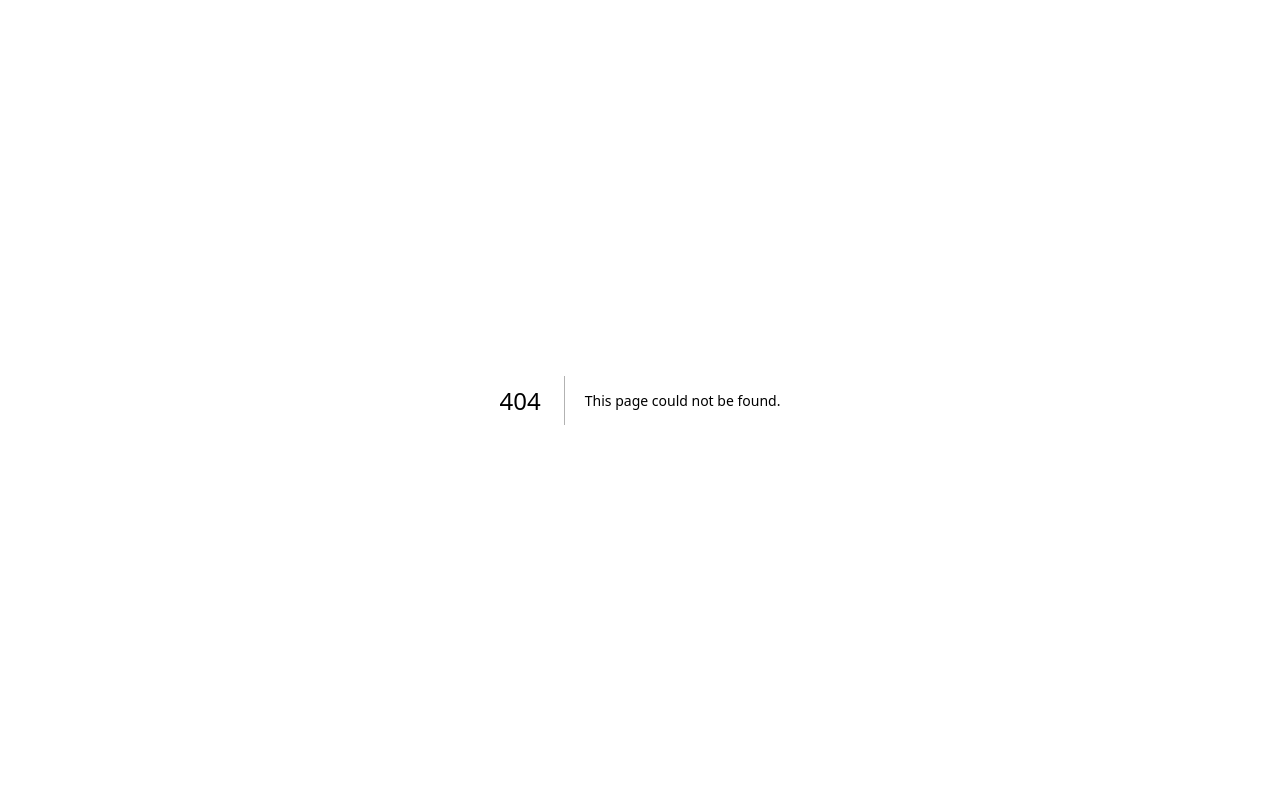
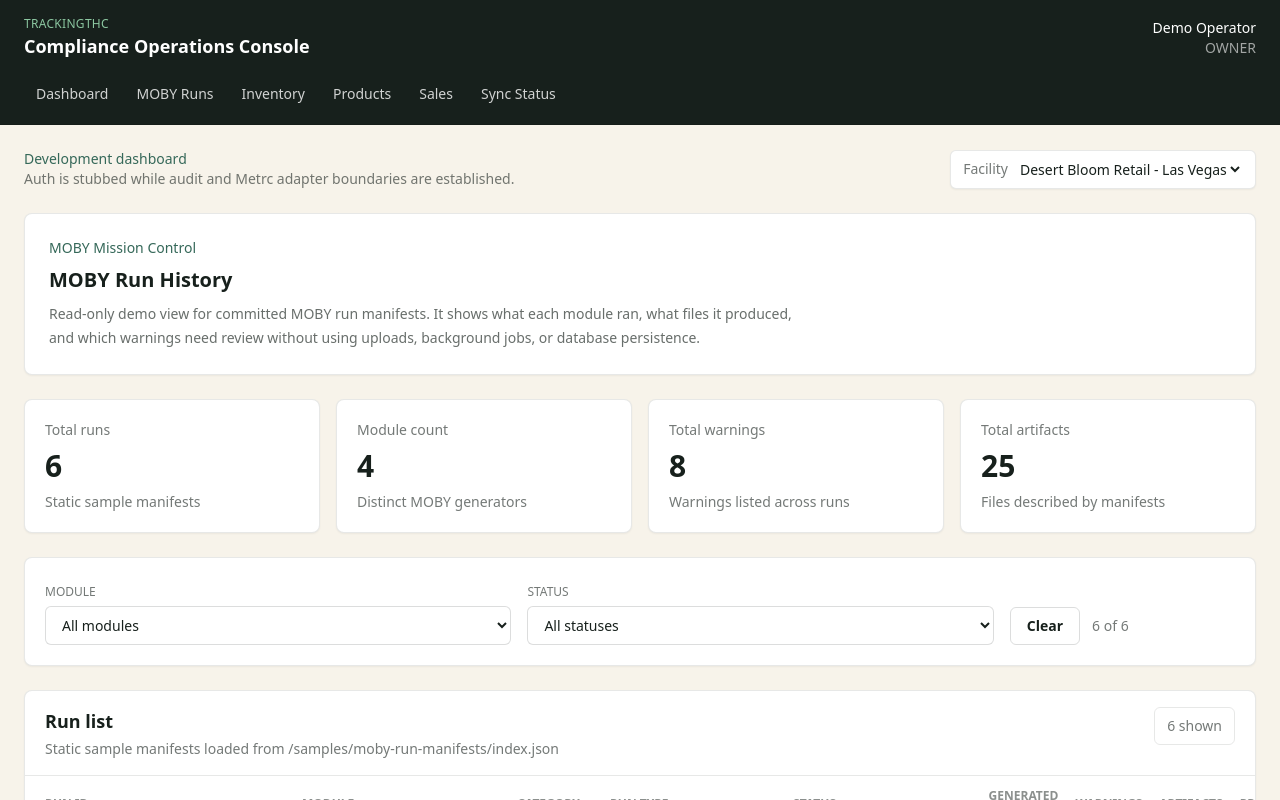
Before and after one commit to LJrobinson/TrackingTHC, a Next.js app: page /moby-runs in a window 1280 px wide. Before the commit this address had no page. Shown: the top 800 px of the page. Built offline with nearby package versions, Linux system fonts and the light colour scheme.

Commit message:
Add MOBY run history route

```diff
--- /dev/null
+++ b/src/app/(dashboard)/moby-runs/page.tsx
@@ -0,0 +1,26 @@
+import type { Metadata } from "next";
+import { MobyRunHistoryViewer } from "@/components/moby-runs/moby-run-history-viewer";
+
+export const metadata: Metadata = {
+  title: "MOBY Runs | TrackingTHC",
+  description: "Static MOBY run manifest viewer for TrackingTHC demo workflows"
+};
+
+export default function MobyRunsPage() {
+  return (
+    <div className="space-y-6">
+      <section className="rounded-lg border border-ink/10 bg-white p-6 shadow-sm">
+        <div className="max-w-3xl">
+          <p className="text-sm font-medium text-moss">MOBY Mission Control</p>
+          <h2 className="mt-2 text-xl font-semibold text-ink">MOBY Run History</h2>
+          <p className="mt-2 text-sm leading-6 text-ink/65">
+            Read-only demo view for committed MOBY run manifests. It shows what each module ran, what files it
+            produced, and which warnings need review without using uploads, background jobs, or database persistence.
+          </p>
+        </div>
+      </section>
+
+      <MobyRunHistoryViewer />
+    </div>
+  );
+}
--- a/src/components/layout/app-shell.tsx
+++ b/src/components/layout/app-shell.tsx
@@ -23,6 +23,7 @@ export function AppShell({ user, children }: AppShellProps) {
         </div>
         <nav className="mx-auto flex max-w-7xl gap-1 px-6 pb-3">
           <NavLink href="/dashboard" label="Dashboard" />
+          <NavLink href="/moby-runs" label="MOBY Runs" />
           <NavLink href="/inventory" label="Inventory" />
           <NavLink href="/products" label="Products" />
           <NavLink href="/sales" label="Sales" />
```
Also changed, not shown: 1 other file (tests, documents, lock files or other folders).
